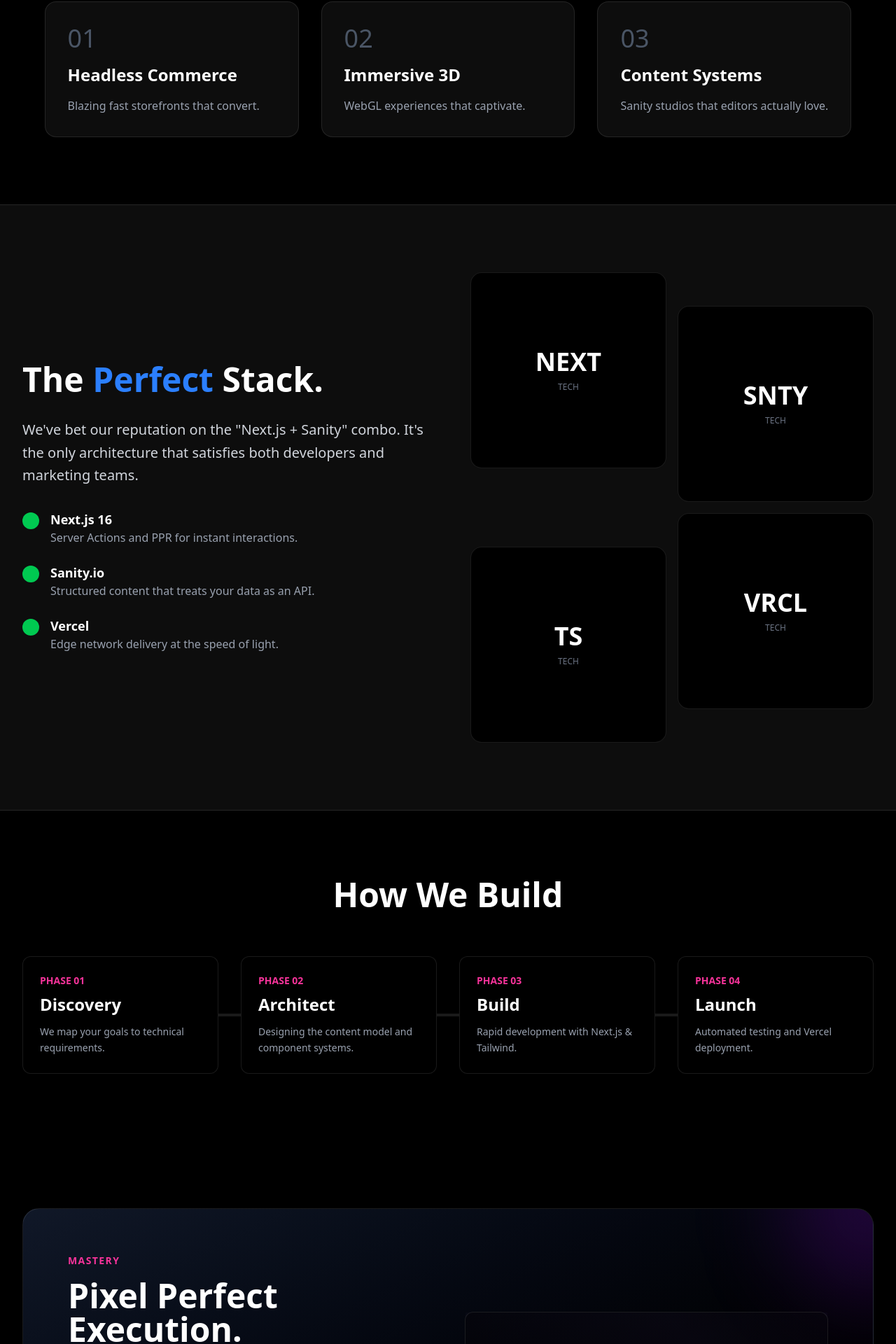
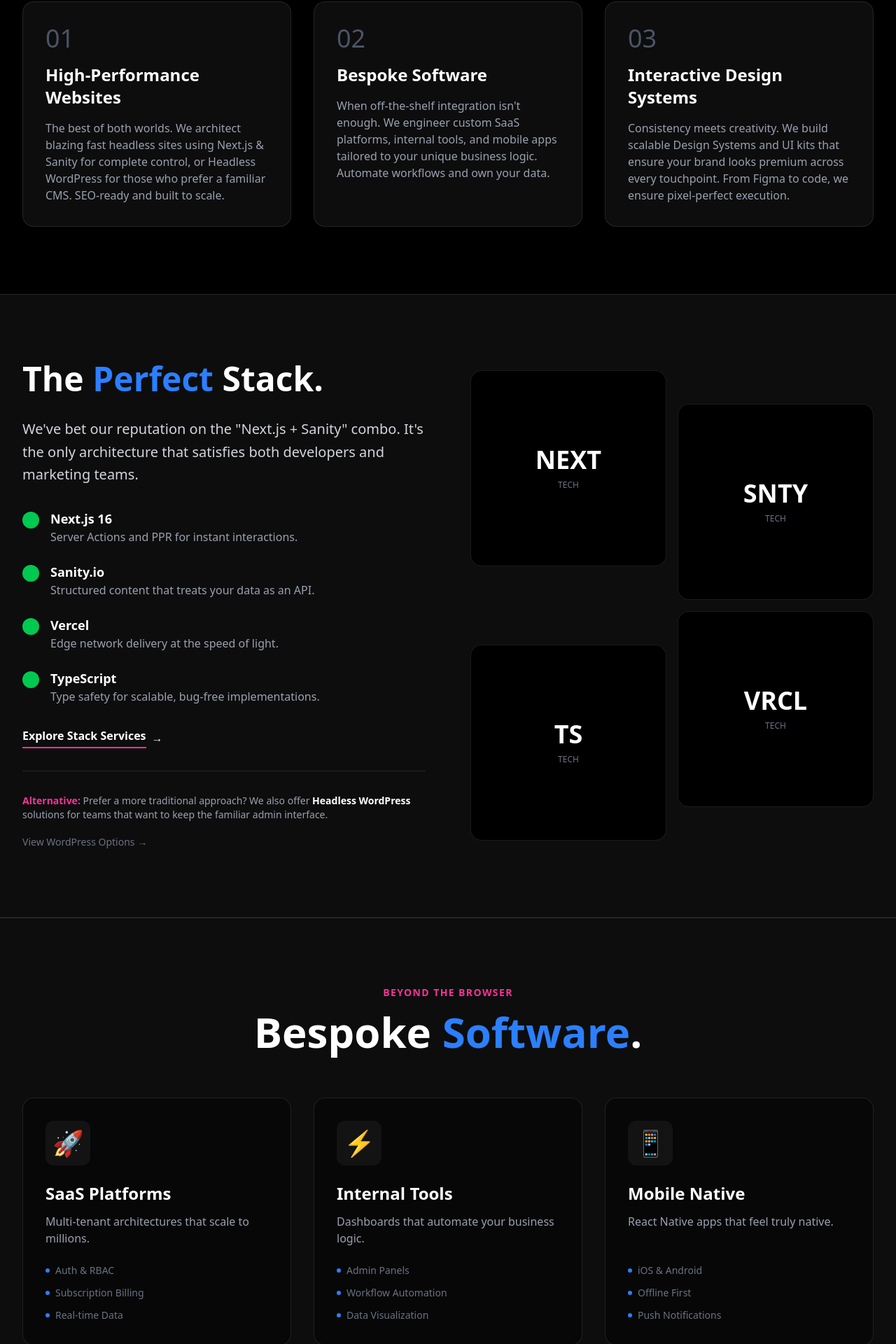
Before and after one commit to boyanmagat/nextlevel, a Next.js app: page / in a window 1280 px wide. Shown: the part 1380-3300 px from the top of the page at 70% size. Built offline with nearby package versions, Linux system fonts and the light colour scheme.

Commit message:
feat: add a new marketing landing page featuring an interactive hero, case study, capabilities, and tech stack sections.

```diff
--- a/app/page.tsx
+++ b/app/page.tsx
@@ -134,9 +134,18 @@
 
         <div className="grid grid-cols-1 md:grid-cols-3 gap-8">
           {[
-            { title: "Headless Commerce", desc: "Blazing fast storefronts that convert." },
-            { title: "Immersive 3D", desc: "WebGL experiences that captivate." },
-            { title: "Content Systems", desc: "Sanity studios that editors actually love." }
+            {
+              title: "High-Performance Websites",
+              desc: "The best of both worlds. We architect blazing fast headless sites using Next.js & Sanity for complete control, or Headless WordPress for those who prefer a familiar CMS. SEO-ready and built to scale."
+            },
+            {
+              title: "Bespoke Software",
+              desc: "When off-the-shelf integration isn't enough. We engineer custom SaaS platforms, internal tools, and mobile apps tailored to your unique business logic. Automate workflows and own your data."
+            },
+            {
+              title: "Interactive Design Systems",
+              desc: "Consistency meets creativity. We build scalable Design Systems and UI kits that ensure your brand looks premium across every touchpoint. From Figma to code, we ensure pixel-perfect execution."
+            }
           ].map((item, i) => (
             <motion.div
               key={i}
@@ -172,7 +181,8 @@
                 {[
                   { title: "Next.js 16", desc: "Server Actions and PPR for instant interactions." },
                   { title: "Sanity.io", desc: "Structured content that treats your data as an API." },
-                  { title: "Vercel", desc: "Edge network delivery at the speed of light." }
+                  { title: "Vercel", desc: "Edge network delivery at the speed of light." },
+                  { title: "TypeScript", desc: "Type safety for scalable, bug-free implementations." }
                 ].map((tech, i) => (
                   <motion.li
                     key={tech.title}
@@ -190,6 +200,25 @@
                   </motion.li>
                 ))}
               </ul>
+
+              <div className="mt-8">
+                <Link href="/services" className="inline-flex items-center text-white font-bold group">
+                  <span className="border-b-2 border-pink-500 pb-1 group-hover:border-white transition-colors">Explore Stack Services</span>
+                  <span className="ml-2 group-hover:translate-x-2 transition-transform">→</span>
+                </Link>
+              </div>
+
+              <div className="mt-8 pt-8 border-t border-white/10">
+                <p className="text-gray-400 text-sm">
+                  <span className="text-pink-500 font-bold">Alternative:</span> Prefer a more traditional approach?
+                  We also offer <span className="text-white font-bold">Headless WordPress</span> solutions for teams that want to keep the familiar admin interface.
+                </p>
+                <div className="mt-4">
+                  <Link href="/services" className="text-sm text-gray-500 hover:text-white transition-colors inline-flex items-center">
+                    View WordPress Options <span className="ml-1">→</span>
+                  </Link>
+                </div>
+              </div>
             </motion.div>
             <div className="grid grid-cols-2 gap-4">
               {["NEXT", "SNTY", "TS", "VRCL"].map((tech, i) => (
@@ -210,100 +239,6 @@
           </div>
         </div>
       </section>
-
-      {/* NEW: Process Section */}
-      <section className="py-24 px-4 md:px-8 max-w-7xl mx-auto">
-        <motion.h2
-          initial={{ opacity: 0, y: 30 }}
-          whileInView={{ opacity: 1, y: 0 }}
-          viewport={{ once: true }}
-          className="text-center text-4xl md:text-5xl font-bold mb-16"
-        >
-          How We Build
-        </motion.h2>
-        <div className="relative">
-          {/* Connecting Line */}
-          <div className="absolute top-1/2 left-0 w-full h-1 bg-white/10 -translate-y-1/2 hidden md:block"></div>
-
-          <div className="grid grid-cols-1 md:grid-cols-4 gap-8">
-            {[
-              { step: "01", name: "Discovery", desc: "We map your goals to technical requirements." },
-              { step: "02", name: "Architect", desc: "Designing the content model and component systems." },
-              { step: "03", name: "Build", desc: "Rapid development with Next.js & Tailwind." },
-              { step: "04", name: "Launch", desc: "Automated testing and Vercel deployment." }
-            ].map((phase, i) => (
-              <motion.div
-                key={i}
-                initial={{ opacity: 0, y: 50 }}
-                whileInView={{ opacity: 1, y: 0 }}
-                transition={{ duration: 0.5, delay: i * 0.2 }}
-                viewport={{ once: true }}
-                whileHover={{ y: -10 }}
-                className="relative bg-black p-6 border border-white/10 rounded-xl z-10 hover:border-pink-500 transition-colors"
-              >
-                <div className="text-sm font-bold text-pink-500 mb-2">PHASE {phase.step}</div>
-                <h3 className="text-2xl font-bold mb-3">{phase.name}</h3>
-                <p className="text-gray-400 text-sm leading-relaxed">{phase.desc}</p>
-              </motion.div>
-            ))}
-          </div>
-        </div>
-      </section>
-
-      {/* NEW: Mastery / Certification */}
-      <section className="py-24 px-4 md:px-8 max-w-7xl mx-auto">
-        <div className="relative rounded-3xl overflow-hidden bg-gradient-to-br from-gray-900 to-black border border-white/10 p-8 md:p-16">
-          <div className="absolute top-0 right-0 w-64 h-64 bg-purple-600/20 rounded-full blur-3xl -translate-y-1/2 translate-x-1/2"></div>
-
-          <div className="grid grid-cols-1 md:grid-cols-2 gap-12 items-center relative z-10">
-            <motion.div
-              initial={{ opacity: 0, x: -50 }}
-              whileInView={{ opacity: 1, x: 0 }}
-              viewport={{ once: true }}
-            >
-              <h2 className="text-pink-500 font-bold tracking-widest uppercase mb-4 text-sm">Mastery</h2>
-              <h3 className="text-4xl md:text-5xl font-bold mb-6">Pixel Perfect <br /> Execution.</h3>
-              <p className="text-xl text-gray-300 mb-8 leading-relaxed">
-                We don't rely on guesswork. Our team is certified in the <span className="text-white font-bold">Epic Web "Pixel Perfect Figma to Tailwind"</span> workflow.
-              </p>
-              <ul className="space-y-4 mb-8">
-                {["1:1 Design to Code Accuracy", "Advanced Tailwind Architecture", "Responsive Precision"].map((item) => (
-                  <li key={item} className="flex items-center text-gray-400">
-                    <span className="w-1.5 h-1.5 bg-pink-500 rounded-full mr-3"></span>
-                    {item}
-                  </li>
-                ))}
-              </ul>
-              <div className="inline-flex items-center gap-2 px-4 py-2 rounded-full bg-white/5 border border-white/10 text-sm font-mono text-pink-400">
-                <span className="w-2 h-2 bg-green-500 rounded-full animate-pulse"></span>
-                Certified Expert
-              </div>
-            </motion.div>
-
-            <motion.div
-              initial={{ opacity: 0, scale: 0.8, rotate: 5 }}
-              whileInView={{ opacity: 1, scale: 1, rotate: 0 }}
-              transition={{ type: "spring", bounce: 0.4 }}
-              viewport={{ once: true }}
-              className="relative aspect-square md:aspect-video bg-black/50 rounded-xl border border-white/10 flex items-center justify-center p-8 group hover:border-purple-500/50 transition-colors"
-            >
-              {/* Decorative UI elements mimicking Figma/Code */}
-              <div className="absolute inset-0 bg-[linear-gradient(45deg,transparent_25%,rgba(68,51,122,0.1)_50%,transparent_75%,transparent_100%)] bg-[length:250%_250%,100%_100%] animate-[shimmer_3s_infinite]"></div>
-
-              <div className="text-center relative">
-                <div className="text-6xl md:text-8xl mb-4">💎</div>
-                <div className="text-2xl font-bold bg-clip-text text-transparent bg-gradient-to-r from-pink-500 to-purple-500">
-                  PIXEL PERFECT
-                </div>
-                <div className="text-xs text-gray-500 mt-2 font-mono">FIGMA &rarr; TAILWIND</div>
-              </div>
-            </motion.div>
-          </div>
-        </div>
-
-      </section>
-
-
 
       {/* NEW: Custom Software / Bespoke Solutions */}
       <section className="py-24 bg-white/5 border-y border-white/10">
@@ -404,13 +339,149 @@
         </div>
       </section>
 
+      {/* NEW: Process Section (Git Pipeline) */}
+      <section className="py-24 px-4 md:px-8 max-w-5xl mx-auto">
+        <motion.h2
+          initial={{ opacity: 0, y: 30 }}
+          whileInView={{ opacity: 1, y: 0 }}
+          viewport={{ once: true }}
+          className="text-center text-4xl md:text-5xl font-bold mb-20"
+        >
+          The <span className="font-mono text-green-500">&lt;Pipeline /&gt;</span>
+        </motion.h2>
+
+        <div className="relative">
+          {/* Vertical Pipeline Line */}
+          <div className="absolute left-[30px] md:left-1/2 top-0 bottom-0 w-1 bg-gradient-to-b from-blue-500 via-purple-500 to-pink-500 md:-translate-x-1/2 rounded-full"></div>
+
+          <div className="space-y-16">
+            {[
+              {
+                step: "git init discovery",
+                title: "Blueprint",
+                desc: "We map your goals to technical requirements. We don't start coding until we have a locked architecture.",
+                icon: "📄"
+              },
+              {
+                step: "git checkout -b build",
+                title: "Development",
+                desc: "Rapid component development using our internal libraries. Components are isolated, tested, and pixel-perfect.",
+                icon: "🏗️"
+              },
+              {
+                step: "git commit -m 'launch'",
+                title: "Deployment",
+                desc: "Automated CI/CD pipelines push to Vercel's edge network. Zero downtime, instant rollbacks, 100% uptime.",
+                icon: "🚀"
+              },
+              {
+                step: "git push origin growth",
+                title: "Scale",
+                desc: "Performance monitoring and iterative A/B testing. We use data to drive design decisions post-launch.",
+                icon: "📈"
+              }
+            ].map((phase, i) => (
+              <motion.div
+                key={i}
+                initial={{ opacity: 0, y: 50 }}
+                whileInView={{ opacity: 1, y: 0 }}
+                transition={{ duration: 0.5, delay: i * 0.1 }}
+                viewport={{ once: true }}
+                className={`relative flex flex-col md:flex-row gap-8 items-start md:items-center ${i % 2 === 0 ? 'md:flex-row-reverse' : ''}`}
+              >
+                {/* Node on Line */}
+                <div className="absolute left-0 md:left-1/2 md:-translate-x-1/2 w-[60px] h-[60px] rounded-full bg-black border-4 border-gray-900 flex items-center justify-center z-10">
+                  <div className="w-4 h-4 rounded-full bg-white animate-pulse"></div>
+                </div>
+
+                {/* Content Card */}
+                <div className="ml-[80px] md:ml-0 md:w-1/2 pl-0 md:px-12">
+                  <div className="bg-gray-900/50 border border-white/10 p-6 rounded-xl relative hover:border-blue-500 transition-colors">
+                    {/* Terminal Header */}
+                    <div className="font-mono text-xs text-green-400 mb-2 border-b border-white/5 pb-2 flex gap-2">
+                      <span className="text-gray-500">$</span> {phase.step}
+                    </div>
+                    <h3 className="text-2xl font-bold mb-2 flex items-center gap-3">
+                      <span>{phase.icon}</span> {phase.title}
+                    </h3>
+                    <p className="text-gray-400 leading-relaxed text-sm">
+                      {phase.desc}
+                    </p>
+                  </div>
+                </div>
+
+                {/* Empty spacer for opposite side */}
+                <div className="hidden md:block md:w-1/2"></div>
+              </motion.div>
+            ))}
+          </div>
+        </div>
+      </section>
+
+      {/* NEW: Mastery / Certification */}
+      <section className="py-24 px-4 md:px-8 max-w-7xl mx-auto">
+        <div className="relative rounded-3xl overflow-hidden bg-gradient-to-br from-gray-900 to-black border border-white/10 p-8 md:p-16">
+          <div className="absolute top-0 right-0 w-64 h-64 bg-purple-600/20 rounded-full blur-3xl -translate-y-1/2 translate-x-1/2"></div>
+
+          <div className="grid grid-cols-1 md:grid-cols-2 gap-12 items-center relative z-10">
+            <motion.div
+              initial={{ opacity: 0, x: -50 }}
+              whileInView={{ opacity: 1, x: 0 }}
+              viewport={{ once: true }}
+            >
+              <h2 className="text-pink-500 font-bold tracking-widest uppercase mb-4 text-sm">Mastery</h2>
+              <h3 className="text-4xl md:text-5xl font-bold mb-6">Pixel Perfect <br /> Execution.</h3>
+              <p className="text-xl text-gray-300 mb-8 leading-relaxed">
+                We don't rely on guesswork. Our team is certified in the <span className="text-white font-bold">Epic Web "Pixel Perfect Figma to Tailwind"</span> workflow.
+              </p>
+              <ul className="space-y-4 mb-8">
+                {["1:1 Design to Code Accuracy", "Advanced Tailwind Architecture", "Responsive Precision"].map((item) => (
+                  <li key={item} className="flex items-center text-gray-400">
+                    <span className="w-1.5 h-1.5 bg-pink-500 rounded-full mr-3"></span>
+                    {item}
+                  </li>
+                ))}
+              </ul>
+              <div className="inline-flex items-center gap-2 px-4 py-2 rounded-full bg-white/5 border border-white/10 text-sm font-mono text-pink-400">
+                <span className="w-2 h-2 bg-green-500 rounded-full animate-pulse"></span>
+                Certified Expert
+              </div>
+            </motion.div>
+
+            <motion.div
+              initial={{ opacity: 0, scale: 0.8, rotate: 5 }}
+              whileInView={{ opacity: 1, scale: 1, rotate: 0 }}
+              transition={{ type: "spring", bounce: 0.4 }}
+              viewport={{ once: true }}
+              className="relative aspect-square md:aspect-video bg-black/50 rounded-xl border border-white/10 flex items-center justify-center p-8 group hover:border-purple-500/50 transition-colors"
+            >
+              {/* Decorative UI elements mimicking Figma/Code */}
+              <div className="absolute inset-0 bg-[linear-gradient(45deg,transparent_25%,rgba(68,51,122,0.1)_50%,transparent_75%,transparent_100%)] bg-[length:250%_250%,100%_100%] animate-[shimmer_3s_infinite]"></div>
+
+              <div className="text-center relative">
+                <div className="text-6xl md:text-8xl mb-4">💎</div>
+                <div className="text-2xl font-bold bg-clip-text text-transparent bg-gradient-to-r from-pink-500 to-purple-500">
+                  PIXEL PERFECT
+                </div>
+                <div className="text-xs text-gray-500 mt-2 font-mono">FIGMA &rarr; TAILWIND</div>
+              </div>
+            </motion.div>
+          </div>
+        </div>
+
+      </section>
+
+
+
+
+
       {/* NEW: Team Section */}
-      <section className="py-24 px-4 md:px-8 max-w-7xl mx-auto border-t border-white/10 w-full">
+      <section className="py-24 px-4 md:px-8 max-w-5xl mx-auto border-t border-white/10 w-full">
         <h2 className="text-4xl font-bold mb-12">The Minds.</h2>
         <div className="grid grid-cols-1 md:grid-cols-2 gap-12 w-full">
           {[
-            { name: "Julien F.", role: "Co-Founder & Managing Director", stack: "Growth", image: "/team/julien_v3.png" },
-            { name: "Ivo N.", role: "Co-Founder & Tech Director", stack: "Next.js", image: "/team/ivo.png" }
+            { name: "Julien F.", role: "Managing Director", stack: "Growth", image: "/team/julien_v3.png" },
+            { name: "Ivo N.", role: "Tech Director", stack: "Next.js", image: "/team/ivo.png" }
           ].map((member, i) => (
             <motion.div
               key={i}
```
